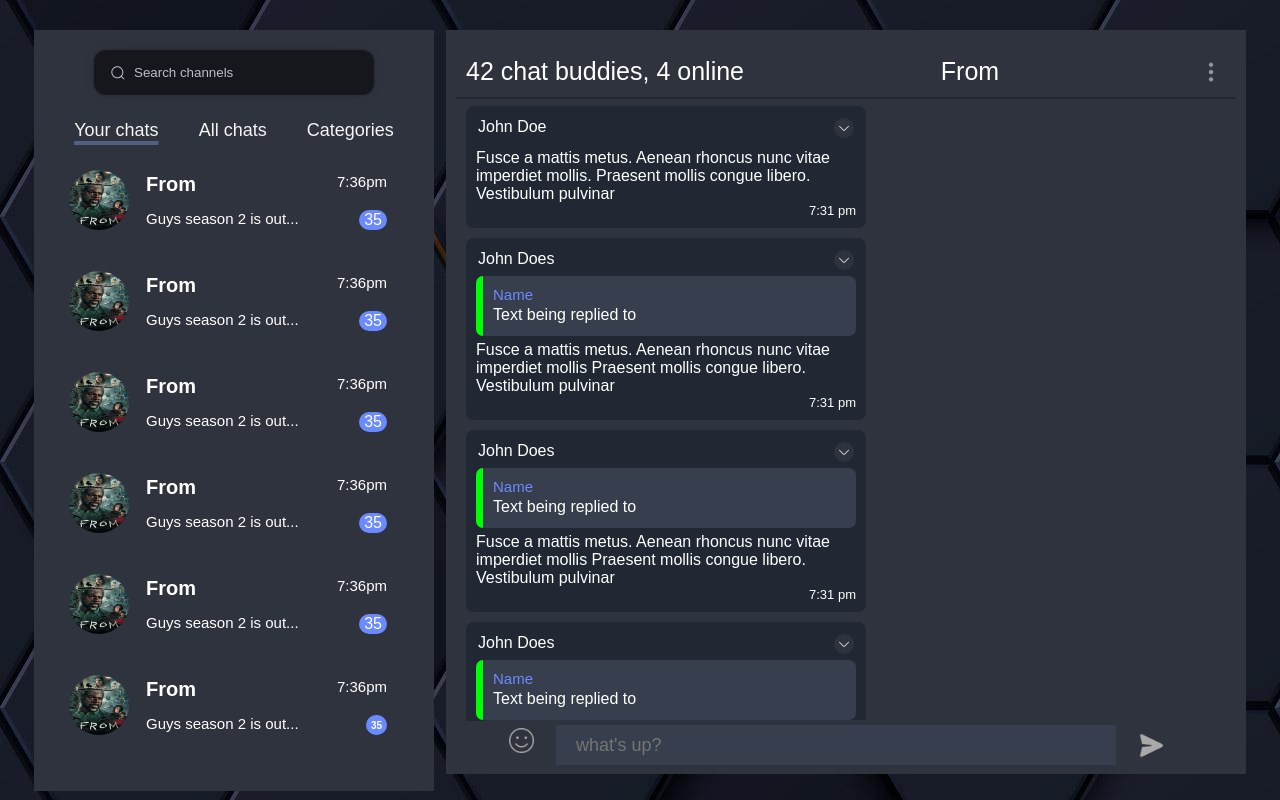
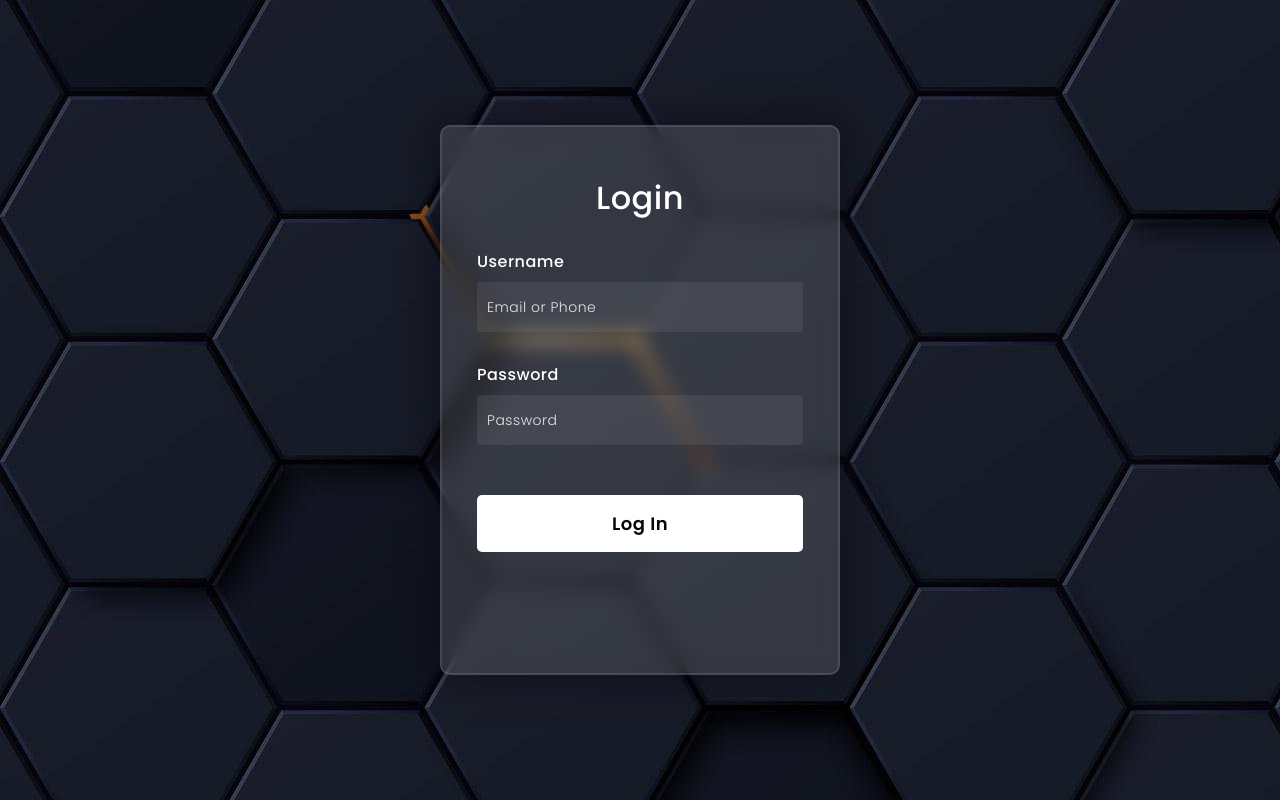
Before and after one commit to Omwamii/movie-chat, a React (Create React App) app in the folder client/: page / in a window 1280 px wide. Built offline with nearby package versions, Linux system fonts and the light colour scheme.

Commit message:
handling logins

```diff
--- a/client/src/App.js
+++ b/client/src/App.js
@@ -1,14 +1,16 @@
 import logo from './assets/images/logo.svg';
 import './assets/styles/App.css';
-import MyChannels from './components/MyChannels';
-import Chat from './components/Chat';
+import './assets/styles/login.css';
 import Nav from './components/Nav';
-import MovieList from './components/MovieList';
+import Login from './components/Login';
+import Signup from './components/SIgnup';
 
 function App() {
   return (
     <div>
-       <Nav />
+        <Login />
+        {/* <Signup /> */}
+       {/* <Nav /> */}
         {/* <Chat /> */}
         {/* <MovieList /> */}
     </div>
--- /dev/null
+++ b/client/src/assets/styles/login.css
@@ -0,0 +1,72 @@
+@import url("https://fonts.googleapis.com/css2?family=Poppins:wght@300;500;600&display=swap");
+
+*,
+*:before,
+*:after{
+    padding: 0;
+    margin: 0;
+    box-sizing: border-box;
+}
+
+form{
+    height: 550px; /* + Responsive */
+    width: 400px; /* + Responsive */
+    background-color: rgba(255,255,255,0.13);
+    position: absolute;
+    transform: translate(-50%,-50%);
+    top: 50%;
+    left: 50%;
+    border-radius: 10px;
+    backdrop-filter: blur(10px);
+    border: 2px solid rgba(255,255,255,0.1);
+    box-shadow: 0 0 40px rgba(8,7,16,0.6);
+    padding: 50px 35px;
+}
+form *{
+    font-family: 'Poppins',sans-serif;
+    color: #ffffff;
+    letter-spacing: 0.5px;
+    outline: none;
+    border: none;
+}
+form h3{
+    font-size: 32px; /* + Responsive */
+    font-weight: 500;
+    line-height: 42px;
+    text-align: center;
+}
+
+label{
+    display: block;
+    margin-top: 30px;
+    font-size: 16px;
+    font-weight: 500;
+}
+
+input{
+    display: block;
+    height: 50px;
+    width: 100%;
+    background-color: rgba(255,255,255,0.07);
+    border-radius: 3px;
+    padding: 0 10px;
+    margin-top: 8px;
+    font-size: 14px;
+    font-weight: 300;
+}
+
+::placeholder{
+    color: #e5e5e5;
+}
+
+button{
+    margin-top: 50px;
+    width: 100%;
+    background-color: #ffffff;
+    color: #080710;
+    padding: 15px 0;
+    font-size: 18px;
+    font-weight: 600;
+    border-radius: 5px;
+    cursor: pointer;
+}
--- /dev/null
+++ b/client/src/components/Login.js
@@ -0,0 +1,50 @@
+import React, { useState } from "react";
+
+export default function Login() {
+    const [formData, setFormData] = useState({
+        username: "",
+        password: "",
+    });
+
+    const handleChange = (e) => {
+        const { id, value } = e.target;
+        setFormData((prev) => ({
+            ...prev,
+            [id]: value,
+        }));
+    };
+
+    const handleSubmit = (e) => {
+        e.preventDefault();
+        // Handle login logic here
+        console.log("Login details:", formData);
+    };
+
+    return (
+        <div>
+            <form onSubmit={handleSubmit}>
+                <h3>Login</h3>
+
+                <label htmlFor="username">Username</label>
+                <input
+                    type="text"
+                    placeholder="Email or Phone"
+                    id="username"
+                    value={formData.username}
+                    onChange={handleChange}
+                />
+
+                <label htmlFor="password">Password</label>
+                <input
+                    type="password"
+                    placeholder="Password"
+                    id="password"
+                    value={formData.password}
+                    onChange={handleChange}
+                />
+
+                <button type="submit">Log In</button>
+            </form>
+        </div>
+    );
+}
--- /dev/null
+++ b/client/src/components/SIgnup.js
@@ -0,0 +1,70 @@
+import React, { useState } from "react";
+
+export default function Signup() {
+    const [formData, setFormData] = useState({
+        username: "",
+        password: "",
+        confirmPassword: "",
+    });
+
+    const handleChange = (e) => {
+        const { id, value } = e.target;
+        setFormData((prev) => ({
+            ...prev,
+            [id]: value,
+        }));
+    };
+
+    const handleSubmit = (e) => {
+        e.preventDefault();
+
+        // Check if passwords match
+        if (formData.password !== formData.confirmPassword) {
+            alert("Passwords do not match!");
+            return;
+        }
+
+        // Handle signup logic here
+        console.log("Signup details:", {
+            username: formData.username,
+            password: formData.password,
+        });
+    };
+
+    return (
+        <div>
+            <form onSubmit={handleSubmit}>
+                <h3>Sign Up</h3>
+
+                <label htmlFor="username">Username</label>
+                <input
+                    type="text"
+                    placeholder="Enter Username"
+                    id="username"
+                    value={formData.username}
+                    onChange={handleChange}
+                />
+
+                <label htmlFor="password">Password</label>
+                <input
+                    type="password"
+                    placeholder="Enter Password"
+                    id="password"
+                    value={formData.password}
+                    onChange={handleChange}
+                />
+
+                <label htmlFor="confirmPassword">Confirm Password</label>
+                <input
+                    type="password"
+                    placeholder="Confirm Password"
+                    id="confirmPassword"
+                    value={formData.confirmPassword}
+                    onChange={handleChange}
+                />
+
+                <button type="submit">Sign Up</button>
+            </form>
+        </div>
+    );
+}
```
